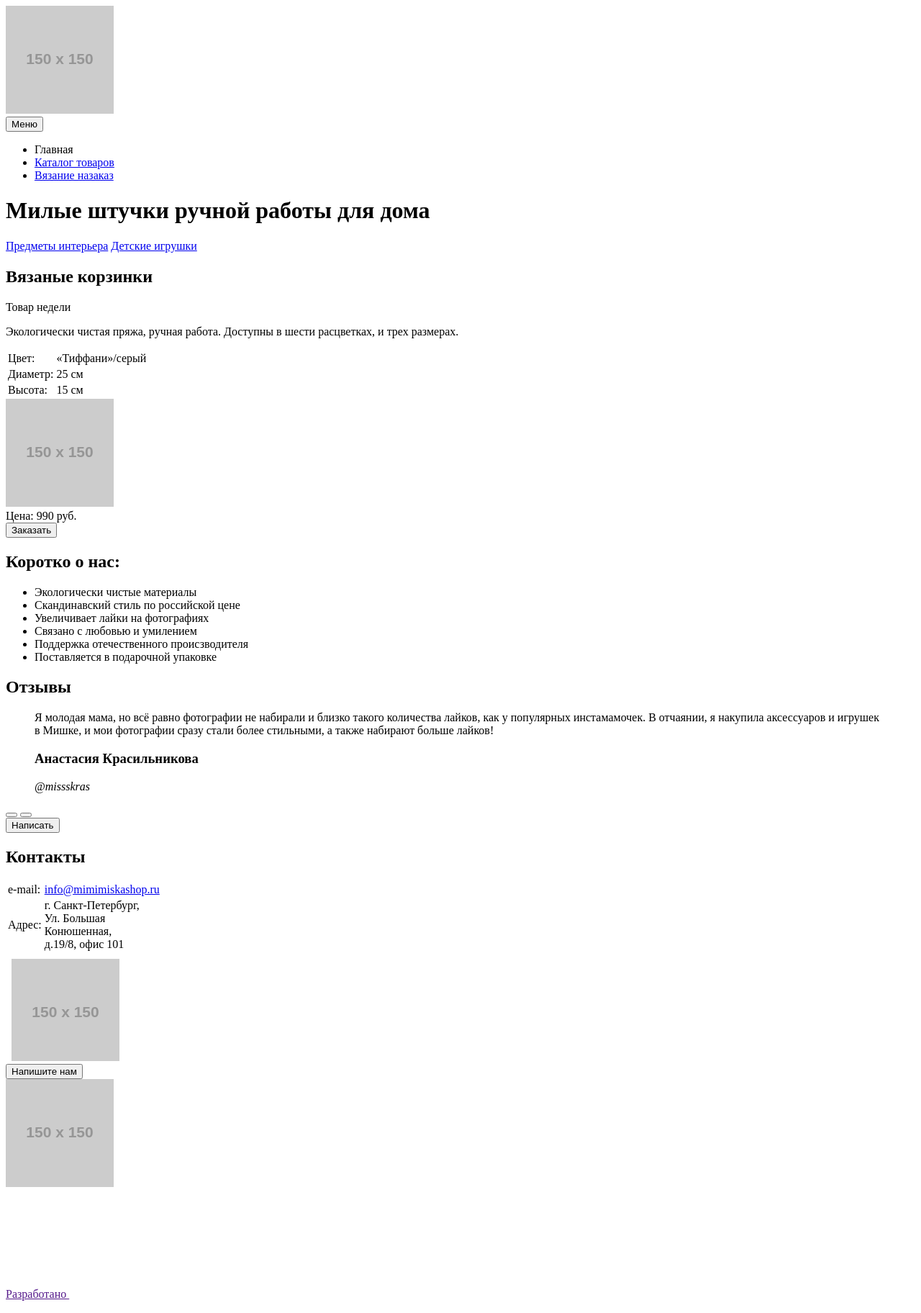
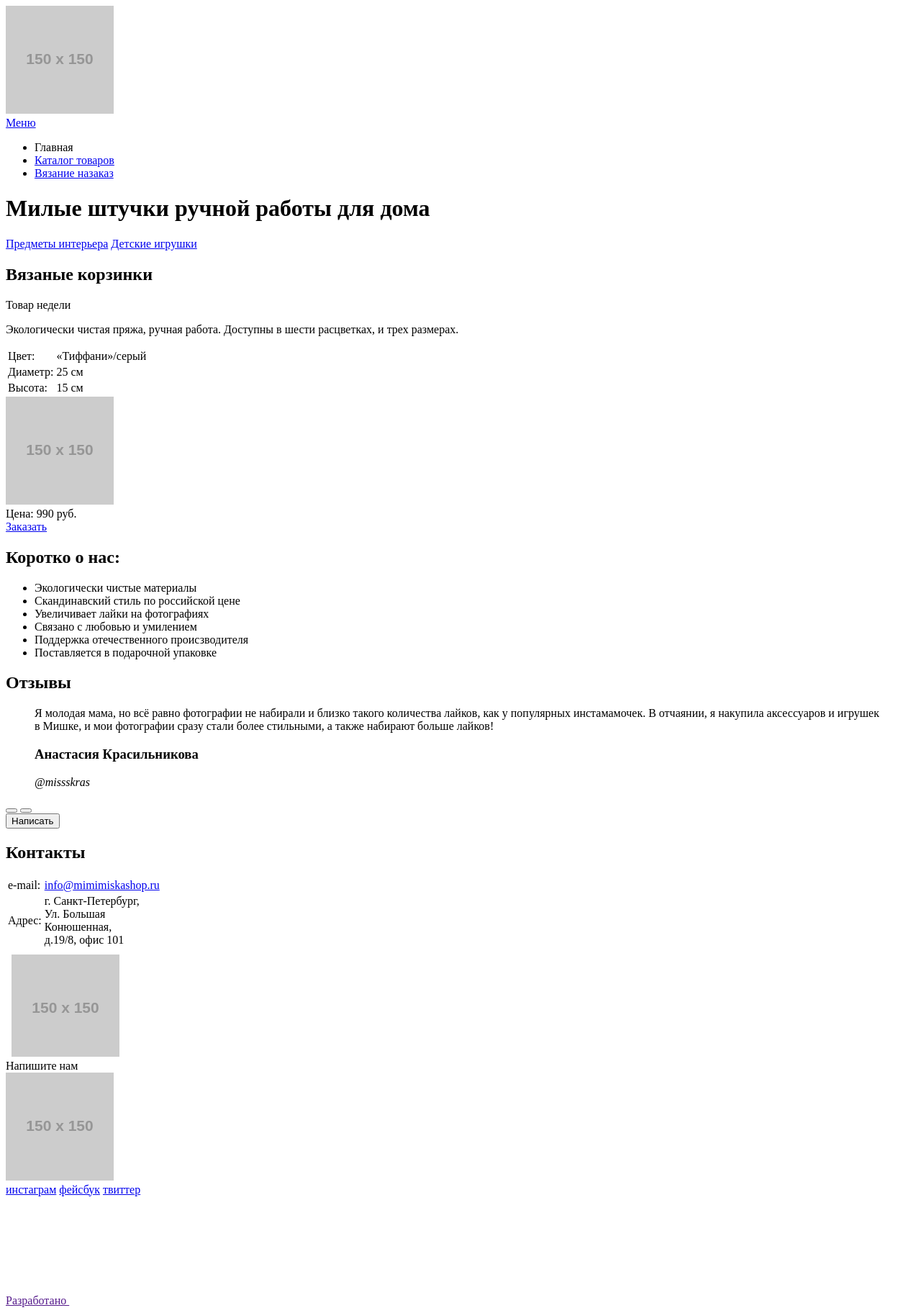
Before and after one commit to JuliaMars/455213-mishka-18, a website: page source/index.html in a window 1280 px wide. Shown: the whole page at 72% size. Drawn offline with Linux system fonts and the light colour scheme; placeholder pictures from the web are drawn by us.

Commit message:
внесла исправления в разметку

```diff
--- a/source/index.html
+++ b/source/index.html
@@ -11,7 +11,7 @@
       </a>
       <nav class="main-nav">
         <div class="main-nav__wrapper">
-          <button class="main-nav__toggle" type="button">Меню</button>
+          <a class="main-nav__toggle" href="#">Меню</a>
           <ul class="main-nav__list">
             <li class="main-nav__item main-nav__item--active">
               <a class="main-nav__link">Главная</a>
@@ -69,7 +69,7 @@
           </table>
           <img class="product-promo__img" src="https://via.placeholder.com/150x150" alt="Фото товара">
           <div class="product-promo__price"> Цена: 990 руб.</div>
-          <button class="btn" type="button">Заказать</button>
+          <a class="btn" href="#">Заказать</a>
         </div>
       </section>
       <section class="advantages">
@@ -125,7 +125,7 @@
           <div class="contacts__map">
             <iframe src="#" frameborder="0"></iframe>
           </div>
-          <button class="btn" type="button">Напишите нам</button>
+          <a class="btn">Напишите нам</a>
         </div>
       </section>
     </div>
@@ -135,12 +135,12 @@
           <img src="https://via.placeholder.com/150x150" width="150" height="150" alt="Mishka">
         </a>
         <div class="social page-footer__social">
-          <a class="social-item social-item--inatagram" href="#"></a>
-          <a class="social-item social-item--facebook" href="#"></a>
-          <a class="social-item social-item--twitter" href="#"></a>
+          <a class="social-item social-item--inatagram" href="#">инстаграм</a>
+          <a class="social-item social-item--facebook" href="#">фейсбук</a>
+          <a class="social-item social-item--twitter" href="#">твиттер</a>
         </div>
         <a class="copyright" href="">Разработано
-          <svg class="html-academy-ico"></svg>
+          <svg class="html-academy-ico">Htmlacademy</svg>
         </a>
       </div>
     </footer>
```
Also changed, not shown: source/catalog.html (+9 -9 lines), source/form.html (+5 -5 lines).
